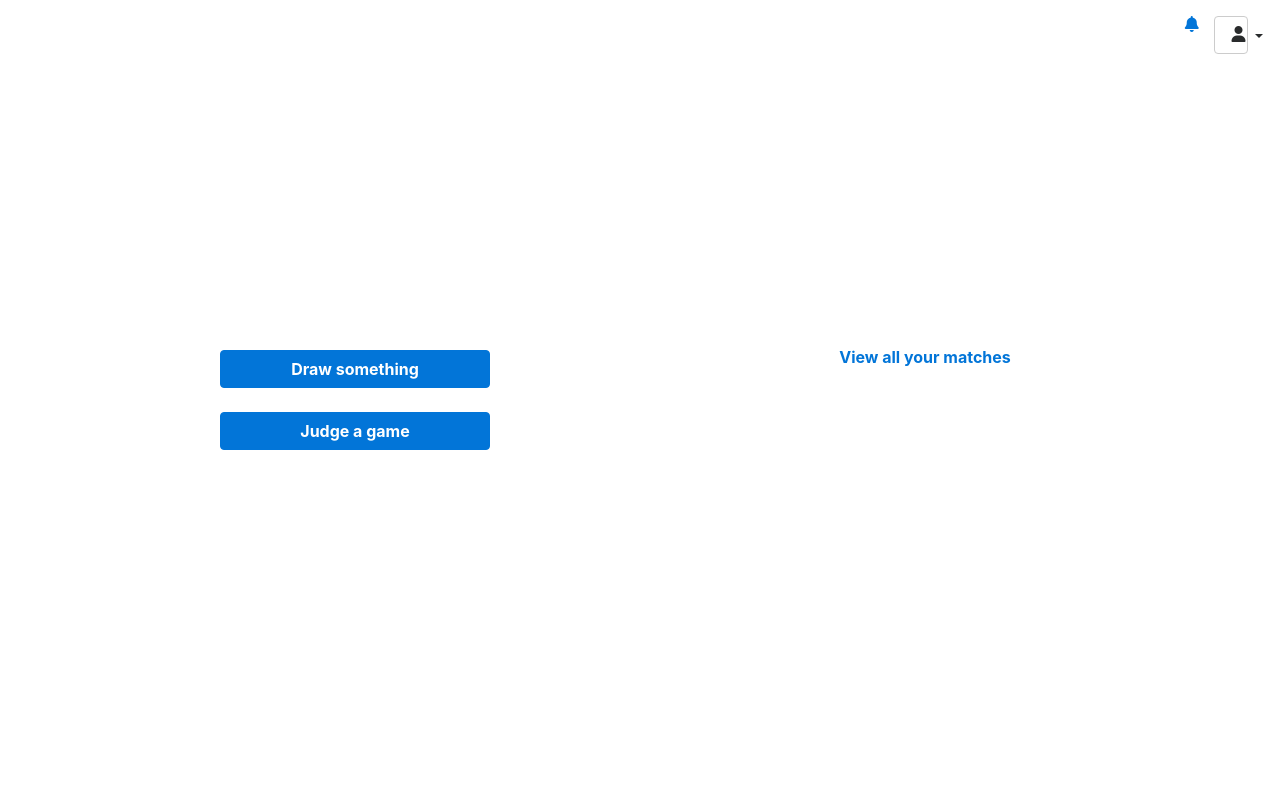
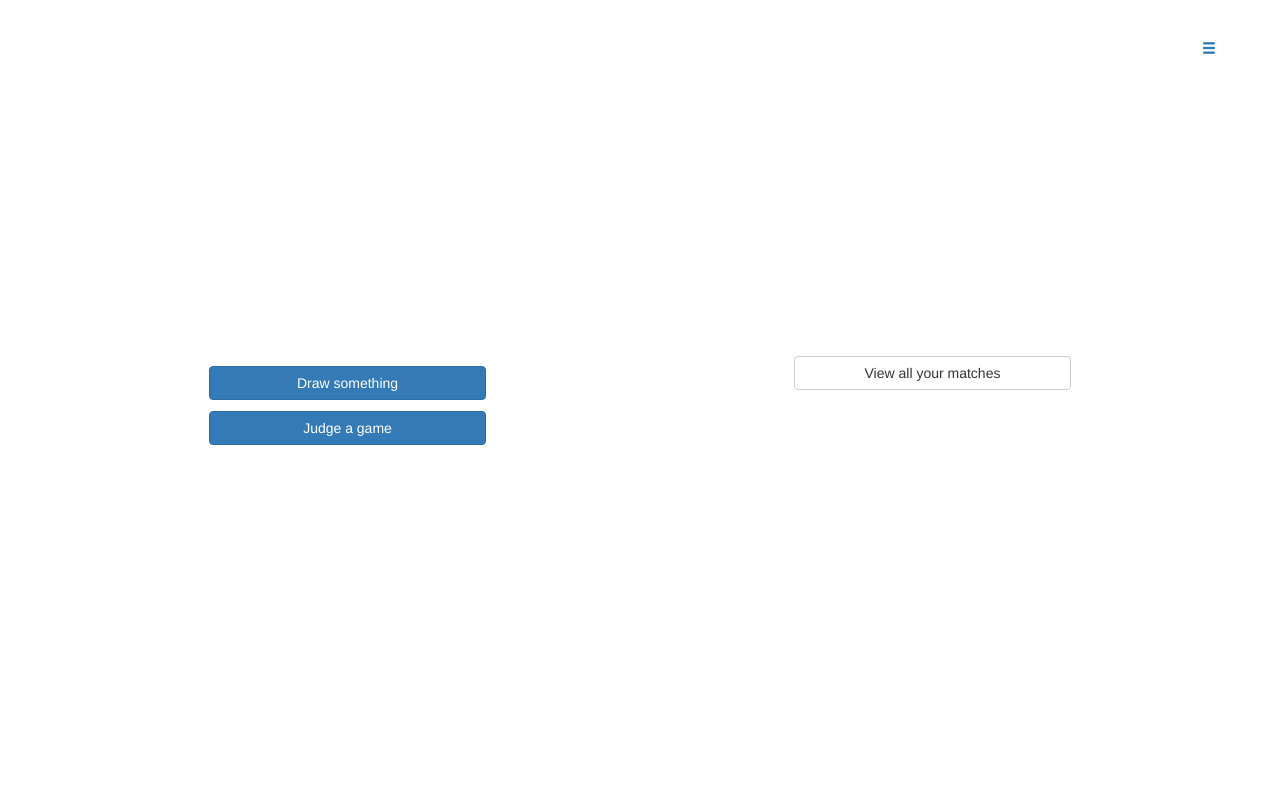
Before and after one commit to Edmond-Lam/hachiroku, a Flask app: page / in a window 1280 px wide. Run offline with Flask 2, Linux system fonts and the light colour scheme; a user stored in the database is signed in; some libraries are stand-ins or nearby versions.

Commit message:
FIX DROPDOWN?!

```diff
--- a/static/css/style.css
+++ b/static/css/style.css
@@ -6,6 +6,8 @@
 body {
     color: black;
     text-align: center;
+    scroll: no;
+    overflow: hidden;
 }
 
 .home-form {
@@ -51,10 +53,10 @@ body {
     border: none;
 }
 
-.nav {
+.burger {
     position: absolute;
-    right: 1em;
-    top: 1em;
+    right: 5%;
+    top: 5%;
 }
 
 .btn-index {
--- a/templates/index.html
+++ b/templates/index.html
@@ -1,37 +1,51 @@
 <html>
   <head>
-    <link rel="stylesheet" href="../static/css/bootstrap.min.css">
+
     <link rel="stylesheet" href="../static/css/style.css">
-    <script src="https://use.fontawesome.com/de402fa64d.js"></script>
+    <link rel="stylesheet" href="https://maxcdn.bootstrapcdn.com/bootstrap/3.3.7/css/bootstrap.min.css" integrity="sha384-BVYiiSIFeK1dGmJRAkycuHAHRg32OmUcww7on3RYdg4Va+PmSTsz/K68vbdEjh4u" crossorigin="anonymous">
+
+    <script src="https://ajax.googleapis.com/ajax/libs/jquery/1.12.4/jquery.min.js"></script>
+    <script src="https://maxcdn.bootstrapcdn.com/bootstrap/3.3.7/js/bootstrap.min.js" integrity="sha384-Tc5IQib027qvyjSMfHjOMaLkfuWVxZxUPnCJA7l2mCWNIpG9mGCD8wGNIcPD7Txa" crossorigin="anonymous"></script>
 
     <title>Home | Kakukaku!!</title>
+
   </head>
   <body>
-    <div class="nav">
-
-      <a class="glyphicon" href="/notifs"><i class="fa fa-bell" aria-hidden="true"></i></a>
+    <div class="burger">
 
       <div class="dropdown">
-	<button class="btn btn-secondary dropdown-toggle" type="button" id="user_dropdown" data-toggle="dropdown" aria-haspopup="true" aria-expanded="false">
-	  <span class="glyphicon"><i class="fa fa-user"></i></span>
-	</button>
+        <a class="dropdown-toggle" data-toggle="dropdown" href="#"><span class="glyphicon glyphicon-menu-hamburger" aria-hidden="true"></span>
+          </a>
+        <ul class="dropdown-menu dropdown-menu-right">
+          <li>
+	    <a href="/profile/{{user}}">
+	      <span class="glyphicon glyphicon-user"></span>
+	      Profile
+	    </a>
+	  </li>
+          <li><a href="/notifs">
+	      <span class="glyphicon glyphicon-wrench"></span>
+	      Notifications</a>
+	  </li>
 
-	<div class="dropdown-menu" aria-labelledby="user_dropdown">
-	  <a class="dropdown-item" href="/profile/{{user}}">Profile</a>
-	  <a class="dropdown-item" href="/logout/"></a>
-	</div>
+	  <li role="separator" class="divider"></li>
+
+	  <li><a href="/logout/"><span class="glyphicon glyphicon-log-in"></span>
+	      Log out</a></li>
+
+        </ul>
       </div>
     </div>
 
-    <div class="full">
-      <div class="container">
+      <div class="full">
+	<div class="container">
 	<div class="row">
-	  <div class="col">
+	  <div class="col-md-6">
 	    <a class="btn btn-primary btn-index" href="/draw" role="button">Draw something</a>
 	    <a class="btn btn-primary btn-index" href="/judge" role="button">Judge a game</a>
 	  </div>
 
-	  <div class="col">
+	  <div class="col-md-6">
 	    <a class="btn btn-default" href="/gallery">View all your matches</a>
 	  </div>
 
@@ -39,9 +53,6 @@
       </div>
     </div>
 
-    <script src="https://code.jquery.com/jquery-3.1.1.slim.min.js" integrity="sha384-A7FZj7v+d/sdmMqp/nOQwliLvUsJfDHW+k9Omg/a/EheAdgtzNs3hpfag6Ed950n" crossorigin="anonymous"></script>
-    <script src="https://cdnjs.cloudflare.com/ajax/libs/tether/1.4.0/js/tether.min.js" integrity="sha384-DztdAPBWPRXSA/3eYEEUWrWCy7G5KFbe8fFjk5JAIxUYHKkDx6Qin1DkWx51bBrb" crossorigin="anonymous"></script>
 
-    <script type="text/javascript" src="../static/js/bootstrap.min.js"></script>
   </body>
 </html>
```
